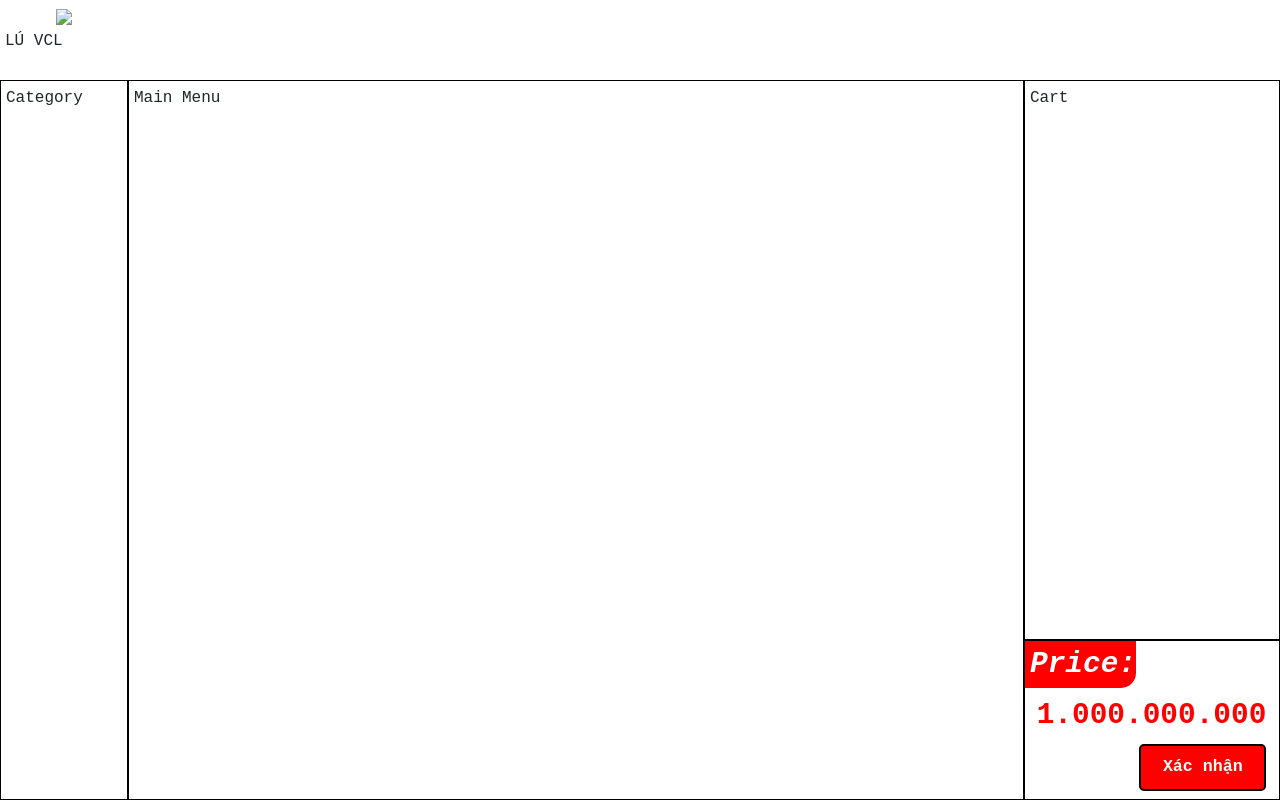
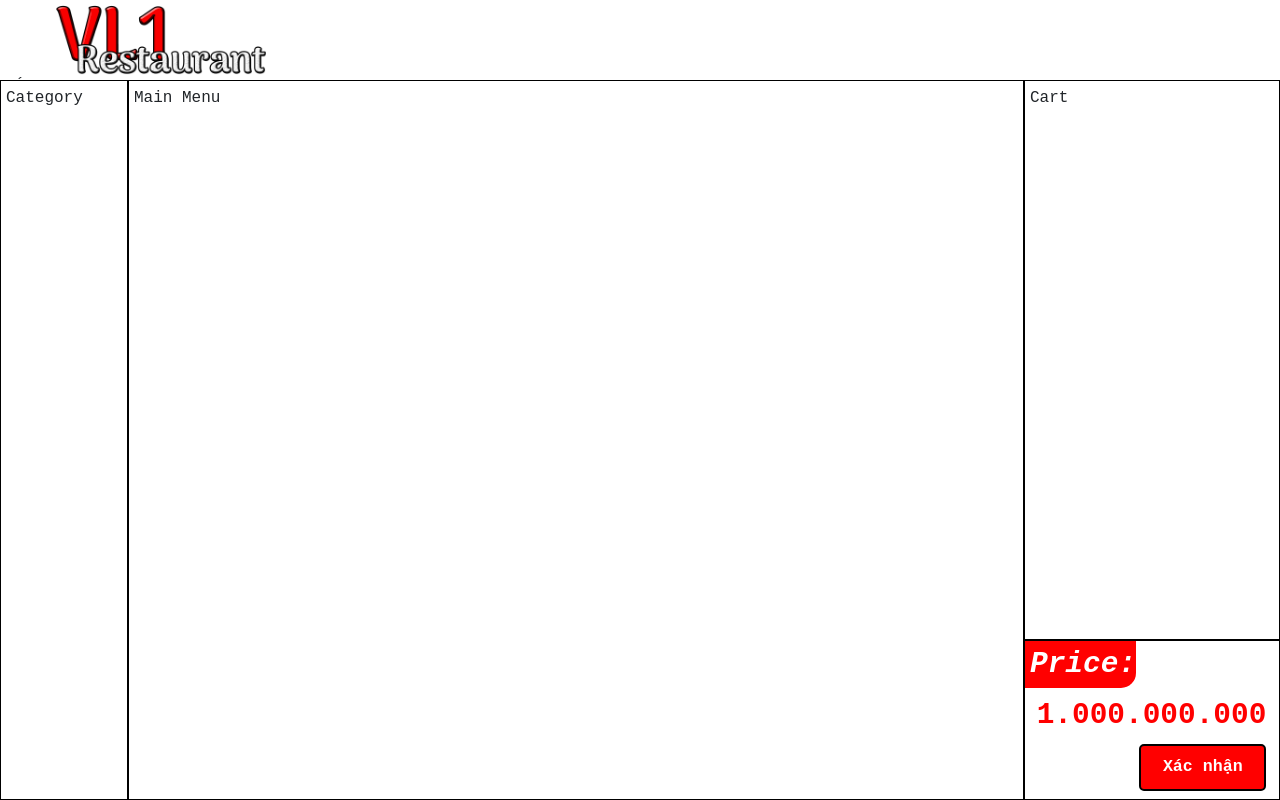
Before and after one commit to spitliner/CNPM_Restaurant_Web, a plain HTML site: page MainWeb/menu.html in a window 1280 px wide. Drawn offline with nearby package versions, Linux system fonts and the light colour scheme; the site is published under a folder, as on GitHub Pages, so addresses that start at the root find nothing.

Commit message:
Edit Name Res
Shu update name res img.

```diff
--- a/MainWeb/menu.html
+++ b/MainWeb/menu.html
@@ -12,7 +12,7 @@
 <body>
     <div class="menu">
         <div class="header">
-            <img class="name_res" src="/Img/Name_Res_2.png">
+            <img class="name_res" src="../Img/Name_Res_2.png">
             <div class="content">LÚ VCL</div>
         </div>
         <div class="left">
```
